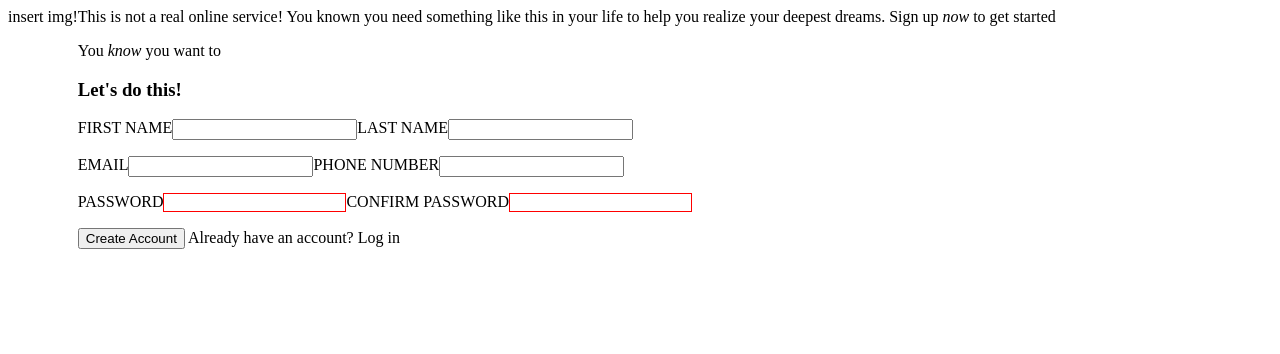
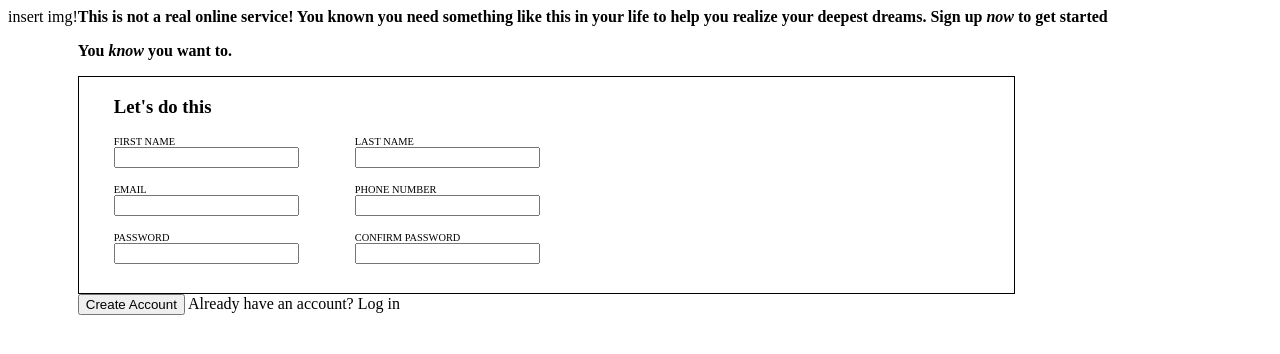
Before and after one commit to dorjeezzz/sign-up-form, a plain HTML site: page index.html in a window 1280 px wide. Drawn offline with Linux system fonts and the light colour scheme.

Commit message:
Full proper styling on the form layout applied

```diff
--- a/index.html
+++ b/index.html
@@ -19,35 +19,39 @@
                 like this in your life to help you realize your deepest dreams.
                 Sign up <span class="italic">now</span> to get started
             </div>
-            <p>You <span class="italic">know</span> you want to</p>
+            <div class="txtbox">
+                <p>You <span class="italic">know</span> you want to.</p>
+            </div>
         </div>
         <div class="mid">
-            <form action="somewhere" method="post">
-                <h3>Let's do this!</h3>
-                <section>
+            <h3>Let's do this</h3>
+            <form action="somewhere" method="post" id="form">
+                <div class="container">
                     <div class="sect">
-                        <label for="fname">FIRST NAME</label>
+                        <label for="fname">FIRST NAME
                         <input type="text" id="fname" name="first_name">
-                        <label for="lname">LAST NAME</label>
+                        </label>
+                        <label for="lname">LAST NAME
                         <input type="text" id="lname" name="last_name" value="">
+                        </label>
                     </div>
-                </section>
-                <section>
                     <div class="sect">
-                        <label for="email">EMAIL</label>
+                        <label for="email">EMAIL
                         <input type="email" id="email" name="user_email" value="">
-                        <label for="phonenum">PHONE NUMBER</label>
+                        </label>
+                        <label for="phonenum">PHONE NUMBER
                         <input type="text" id="phonenum" name="user_number" pattern="(\d{10})?">
+                        </label>
                     </div>
-                </section>
-                <section>
                     <div class="sect">
-                        <label for="password">PASSWORD</label>
+                        <label for="password">PASSWORD
                         <input type="password" id="password" name="user_pass" required>
-                        <label for="confirm_password">CONFIRM PASSWORD</label>
+                        </label>
+                        <label for="confirm_password">CONFIRM PASSWORD
                         <input type="password" id="confirm_password" name="user_pass2" required>
+                        </label>
                     </div>
-                </section>
+                </div>
             </form>
         </div>
         <div class="bot">
--- a/styles.css
+++ b/styles.css
@@ -6,11 +6,39 @@ body{
     font-style: italic;
 }
 
+.txtbox{
+    font-weight: bold;
+}
+
+label{
+    font-size: 0.65rem;
+}
+
+.container{
+    display: flex;
+    flex-direction: column;
+    align-items: flex-start;
+}
+
 .sect{
     display: flex;
+    flex-direction: row;
     margin-bottom: 1rem;
+    width: 1000px;
+    /* justify-content: space-between; */
 }
 
+.mid{
+    padding: 0px 0px 13px 35px;
+    width: 900px;
+    height: auto;
+    border: 1px solid black;
+}
+
+label{
+    margin-left: 0;
+    margin-right: 3.5rem;
+}
 
 
 input, label{
@@ -21,6 +49,7 @@ input:focus{
     border: 1px solid blue;
 }
 
+/*
 input:invalid{
     border: 1px solid red;
-}
+} */
```
